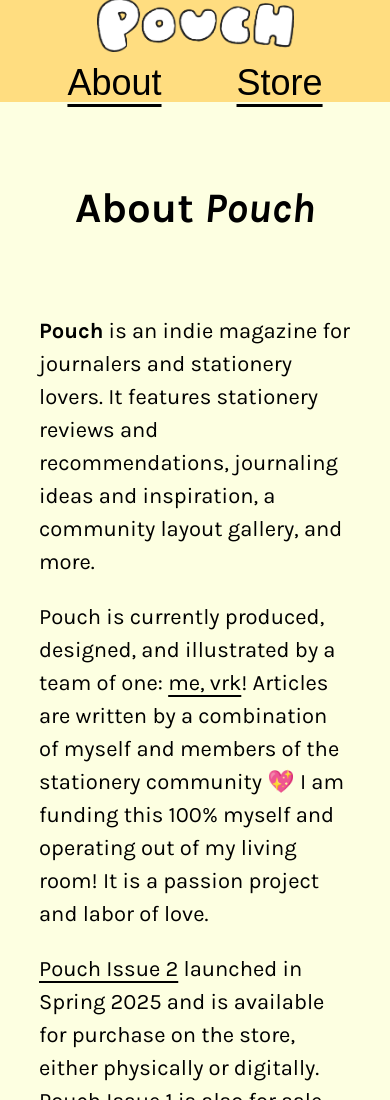
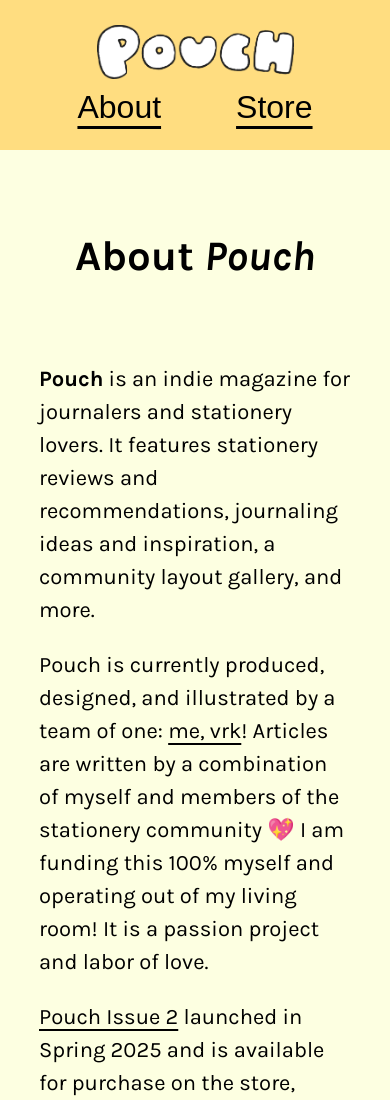
Before and after one commit to vrk/pouchmagazine.com, an Eleventy site: page about.md in a window 390 px wide. Shown: the top 1100 px of the page. Built offline with nearby package versions, Linux system fonts and the light colour scheme; Eleventy itself is replaced by a stand-in of ours; files that its build step writes are made by us from their sources; a web font is replaced by a local one.

Commit message:
fix about on mobile

```diff
--- a/css/global.css
+++ b/css/global.css
@@ -210,6 +210,15 @@ main {
 }
 
 @media (max-width: 900px) {
+  header {
+    height: 80px;
+    font-size: 32px;
+  }
+
+  header.about {
+    height: 150px;
+  }
+
   header .container {
     flex-direction: column;
     gap: 10px;
--- a/css/index.css
+++ b/css/index.css
@@ -645,11 +645,6 @@ a.layout-gallery-link .callout {
     margin-top: 0;
   }
 
-  header {
-    height: 80px;
-    font-size: 32px;
-  }
-
   .shop {
     display: none;
   }
```
